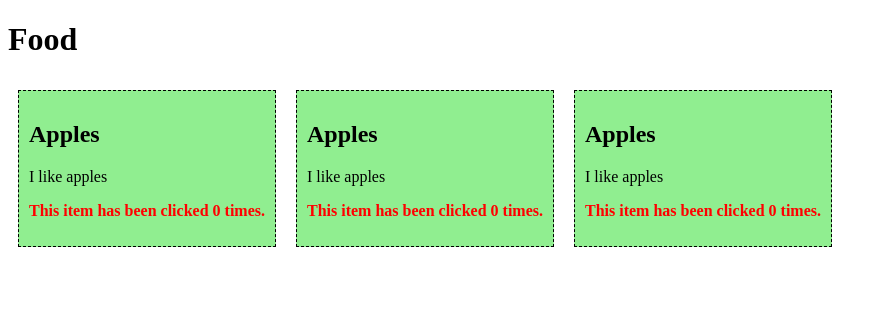
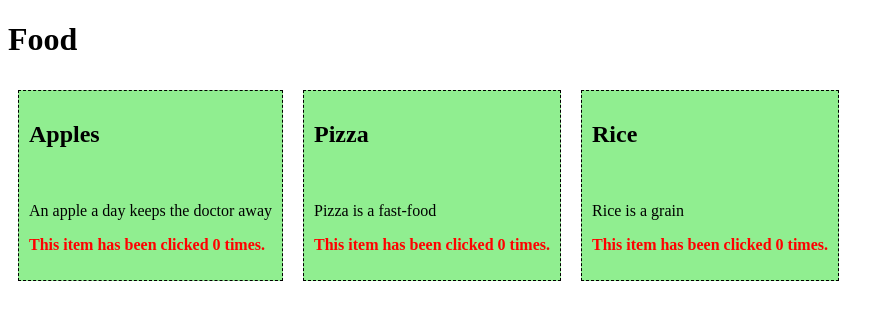
Before and after one commit to babunairofficial/VueJs, a Vue app in the folder CreateNew/: page / in a window 1280 px wide. Shown: the top 320 px of the page, without its empty margins (0-894 px from the left). Built offline with nearby package versions, Linux system fonts and the light colour scheme.

Commit message:
Vue props

```diff
--- a/CreateNew/src/App.vue
+++ b/CreateNew/src/App.vue
@@ -11,9 +11,9 @@ export default{
 
 <template>
   <h1>Food</h1>
-  <food-item/>
-  <food-item/>
-  <food-item/>
+  <food-item food-name="Apples" food-desc="An apple a day keeps the doctor away" v-bind:is-favourite="true"/>
+  <food-item food-name="Pizza" food-desc="Pizza is a fast-food"v-bind:is-favourite="true"/>
+  <food-item food-name="Rice" food-desc="Rice is a grain"v-bind:is-favourite="true"/>
 
 </template>
 
--- a/CreateNew/src/components/FoodItem.vue
+++ b/CreateNew/src/components/FoodItem.vue
@@ -1,17 +1,21 @@
 <template>
-    <div v-on:click="counter">
-        <h2>{{ name }}</h2>
-        <p>{{ message }}</p>
+    <div v-on:click="counter" >
+        <h2>{{ foodName }}</h2>
+        <img src="" v-show="isFavourite">
+        <p>{{ foodDesc }}</p>
         <p id="red">This item has been clicked {{ ctr }} times.</p>
     </div>
 </template>
 
 <script>
     export default{
+        props:[
+            'foodName',
+            'foodDesc',
+            'isFavourite'
+        ],
         data(){
-            return {
-                name: 'Apples',
-                message: 'I like apples',
+            return{
                 ctr:0
             }
         },
```
